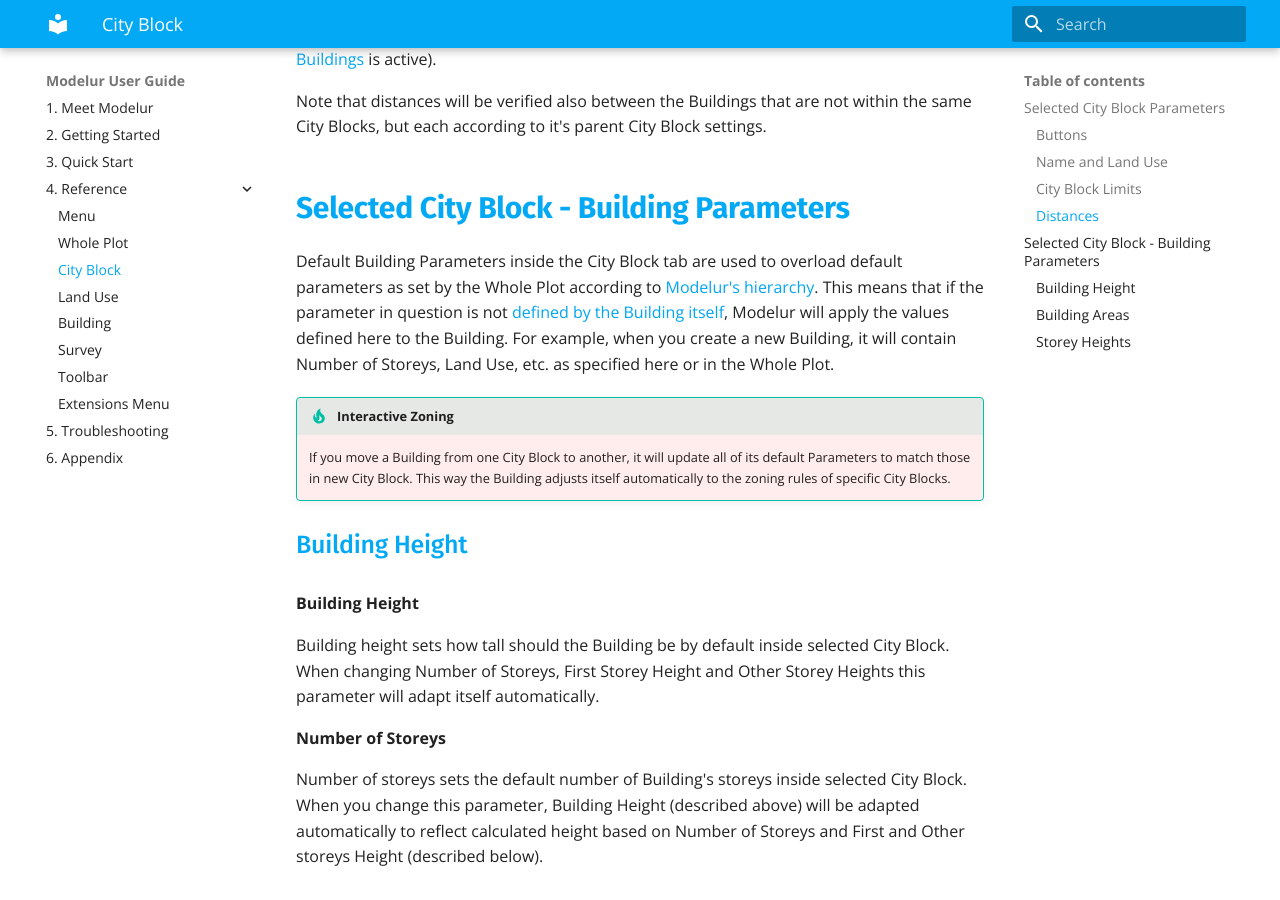
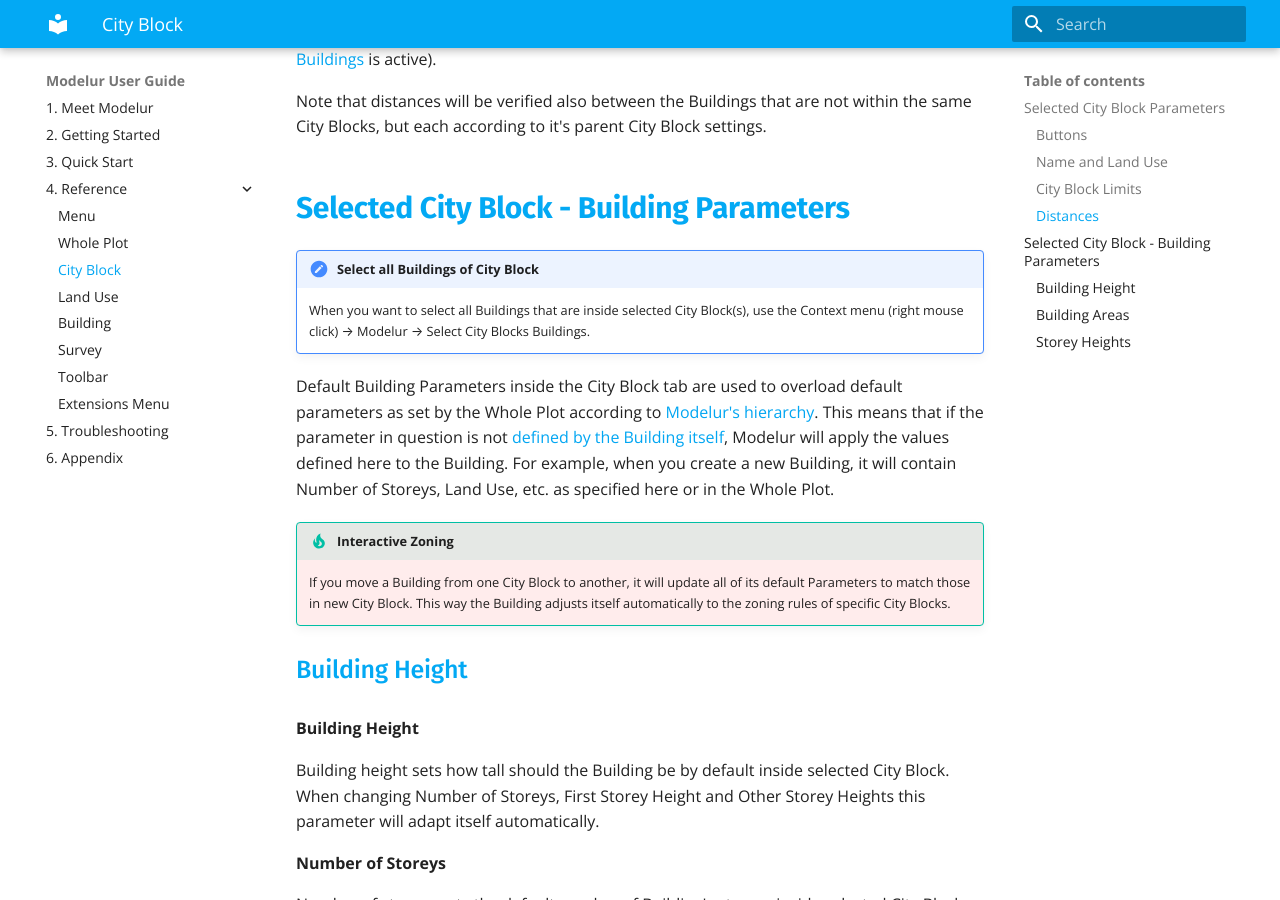
Before and after one commit to Modelur/docs, an MkDocs documentation site: the page built from docs/reference/city_block.md, in a window 1280 px wide and 900 px high, scrolled down 4397 px. Built offline with MkDocs 1.6.1 and Material for MkDocs 9.7.7, drawn with Linux system fonts in a browser that asks for light colours; old or Windows-style settings are respelled for this version of MkDocs.

Commit message:
Select all Buildings of City Block

```diff
--- a/docs/reference/city_block.md
+++ b/docs/reference/city_block.md
@@ -77,6 +77,9 @@
 Selected City Block - Building Parameters
 -----------------------------------------
 
+!!! hint "Select all Buildings of City Block"
+    When you want to select all Buildings that are inside selected City Block(s), use the Context menu (right mouse click) → Modelur → Select City Blocks Buildings.
+
 Default Building Parameters inside the City Block tab are used to overload default parameters as set by the Whole Plot according to [Modelur's hierarchy](/quickstart/#step-3-changing-the-parameters). This means that if the parameter in question is not [defined by the Building itself](building/#selected-building-parameters), Modelur will apply the values defined here to the Building. For example, when you create a new Building, it will contain Number of Storeys, Land Use, etc. as specified here or in the Whole Plot.
 
 !!! tip "Interactive Zoning"
```
Also changed, not shown: docs/reference/survey.md (+1 -1 lines), 1 other file.
